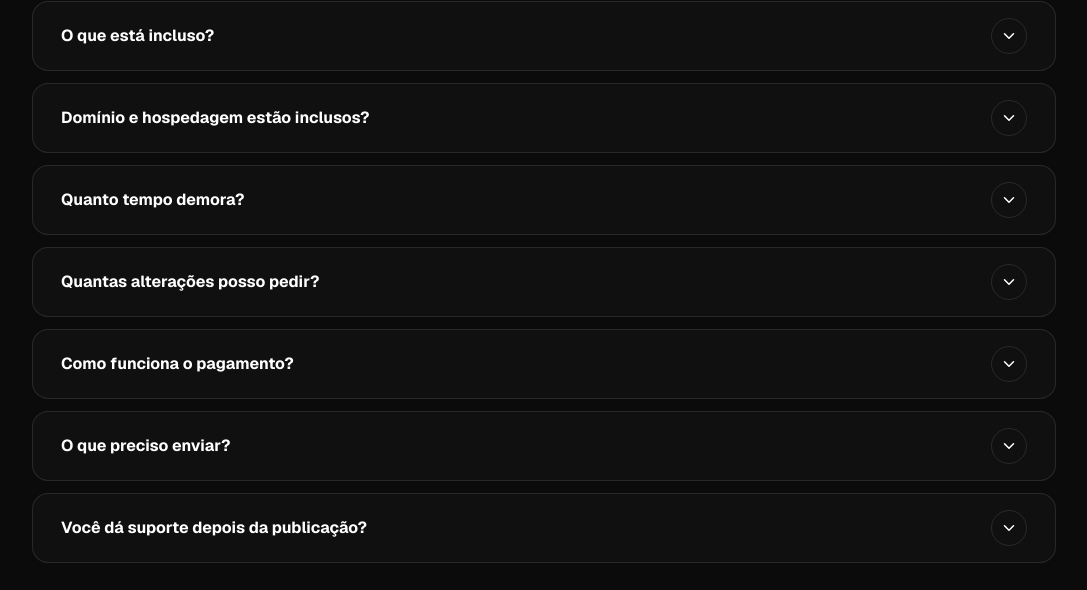
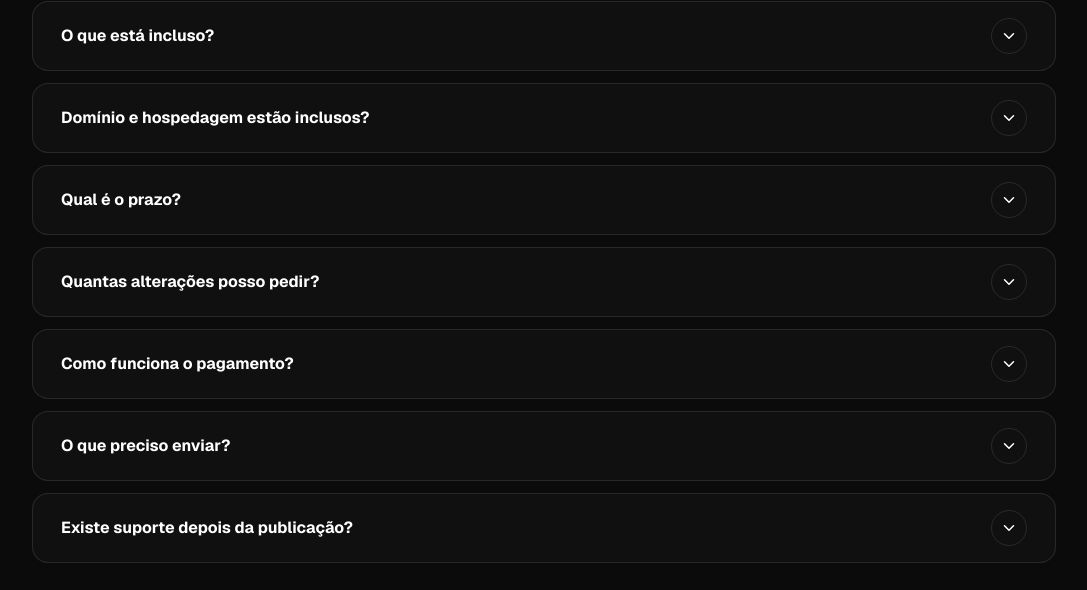
Before and after one commit to davi-jacobxz/site-vendas, a Next.js app: page / in a window 1280 px wide. Shown: the part 8493-9083 px from the top of the page, without its empty margins (96-1183 px from the left). Built offline with nearby package versions, Linux system fonts and the light colour scheme; no server answers.

Commit message:
Completa FAQ comercial

```diff
--- a/components/FAQ.tsx
+++ b/components/FAQ.tsx
@@ -5,14 +5,14 @@ import { motion, AnimatePresence } from "framer-motion";
 import { ChevronDown } from "lucide-react";
 
 const questions=[
- {question:"Quanto custa um site?",answer:"O valor público de entrada é a partir de R$497 para uma Landing Page. Valores de Página Profissional, Site Completo e Catálogo/Loja precisam ser definidos conforme o escopo real: [PREENCHER]."},
- {question:"O que está incluso?",answer:"O escopo pode incluir estrutura visual, desenvolvimento responsivo, integração com WhatsApp, configurações básicas de SEO e publicação. O que exatamente entra em cada pacote deve seguir a proposta aprovada: [PREENCHER]."},
- {question:"Domínio e hospedagem estão inclusos?",answer:"Domínio e hospedagem podem ter custos recorrentes. Quem registra/paga esses serviços, quais provedores serão usados e os custos anuais precisam ser definidos: [PREENCHER]."},
- {question:"Quanto tempo demora?",answer:"O prazo varia conforme o projeto e o envio dos materiais. Os prazos estimados por etapa precisam ser definidos: [PREENCHER]."},
- {question:"Quantas alterações posso pedir?",answer:"A quantidade de rodadas de ajustes deve ser definida no escopo de cada pacote: [PREENCHER]."},
- {question:"Como funciona o pagamento?",answer:"A forma e o momento do pagamento precisam ser definidos na proposta comercial: [PREENCHER]."},
- {question:"O que preciso enviar?",answer:"Normalmente são úteis logo, textos, fotos, informações dos serviços, contatos, endereço, redes sociais e referências visuais. O checklist final do projeto deve ser definido: [PREENCHER]."},
- {question:"Você dá suporte depois da publicação?",answer:"As condições, período e limites do suporte pós-publicação precisam ser definidos: [PREENCHER]."},
+ {question:"Quanto custa um site?",answer:"A Landing Page começa em R$497. Para Página Profissional, Site Completo e Catálogo / Loja, o valor depende do escopo e ainda precisa ser definido: [PREENCHER]. A simulação mostra apenas uma estimativa inicial."},
+ {question:"O que está incluso?",answer:"Cada pacote pode incluir estrutura visual, desenvolvimento responsivo, integração com WhatsApp, configurações básicas de SEO e publicação. O que entra e o que não entra em cada pacote precisa seguir a proposta comercial: [PREENCHER]."},
+ {question:"Domínio e hospedagem estão inclusos?",answer:"Esses serviços podem gerar custos recorrentes. Quem registra e paga o domínio, quem paga a hospedagem, quais provedores serão usados e os valores precisam ser definidos: [PREENCHER]."},
+ {question:"Qual é o prazo?",answer:"Para projetos dentro do escopo combinado, a referência atual informada para desenvolvimento é de 1–2 dias. Projetos maiores ou com integrações podem exigir mais tempo. Prazo final por pacote: [PREENCHER]."},
+ {question:"Quantas alterações posso pedir?",answer:"A quantidade de rodadas de alterações incluídas precisa ser definida por pacote: [PREENCHER]. Alterações fora do escopo podem ter cobrança adicional, conforme a proposta: [PREENCHER]."},
+ {question:"Como funciona o pagamento?",answer:"A forma, percentual de entrada, parcelas e momento do pagamento precisam ser definidos na proposta comercial: [PREENCHER]."},
+ {question:"O que preciso enviar?",answer:"Você normalmente precisará enviar logo, fotos, textos, serviços/produtos, contatos, endereço, redes sociais e referências que queira usar. O checklist final do projeto precisa ser definido: [PREENCHER]."},
+ {question:"Existe suporte depois da publicação?",answer:"Condições, período, canais e limites do suporte pós-publicação precisam ser definidos: [PREENCHER]."},
 ];
 
 export default function FAQ(){
```
